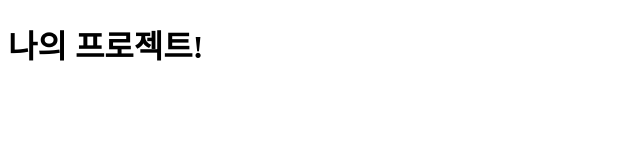
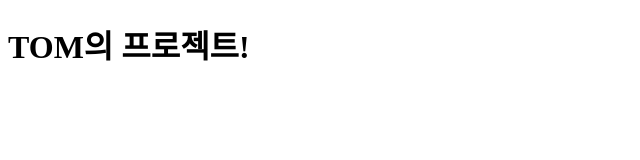
Before and after one commit to tombap8/TOMBAP_PJ, a plain HTML site: page index.html in a window 1280 px wide. Shown: the whole page, without its empty margins (0-640 px from the left). Drawn offline with Linux system fonts and the light colour scheme.

Commit message:
Update index.html

```diff
--- a/index.html
+++ b/index.html
@@ -2,10 +2,10 @@
 <html lang="ko">
 <head>
     <meta charset="UTF-8">
-    <title>나의 프로젝트!</title>
+    <title>TOM의 프로젝트!</title>
 </head>
 <body>
-    <h1>나의 프로젝트!</h1>
+    <h1>TOM의 프로젝트!</h1>
 
 </body>
 </html>
```
